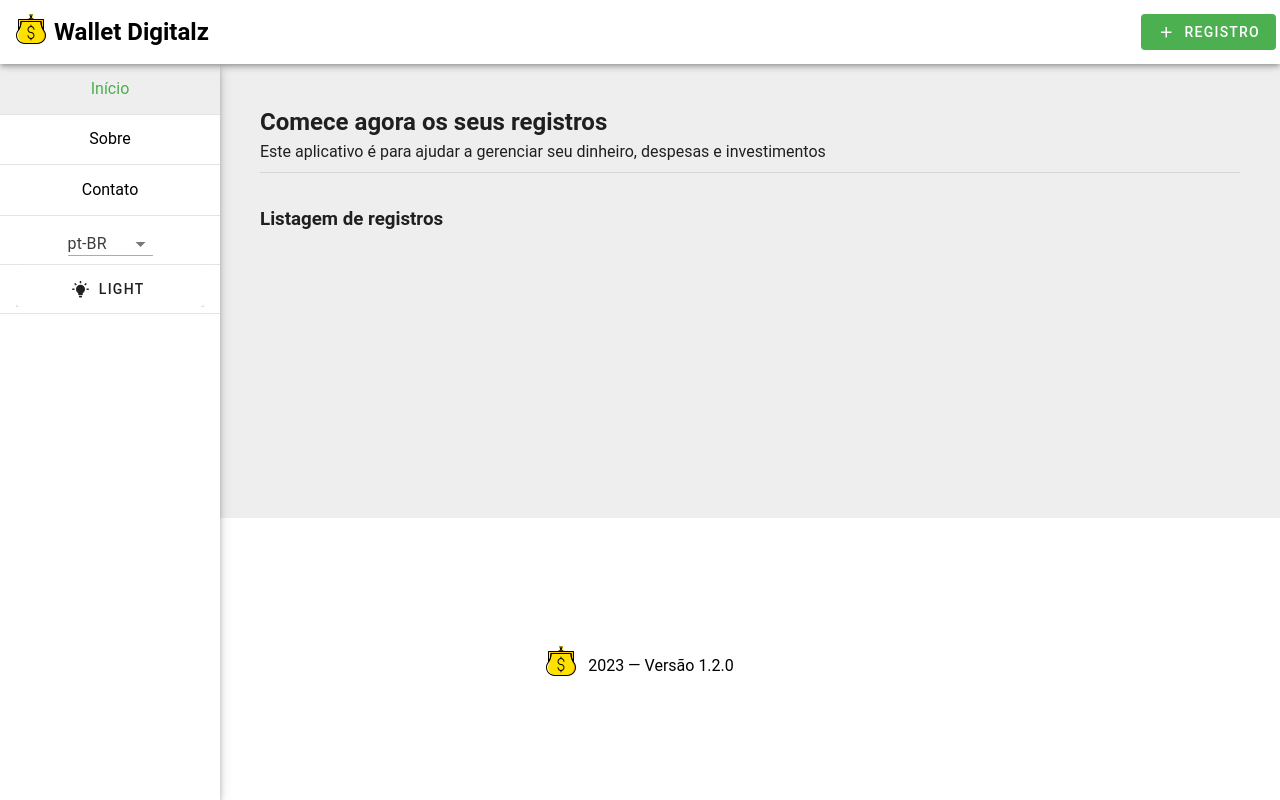
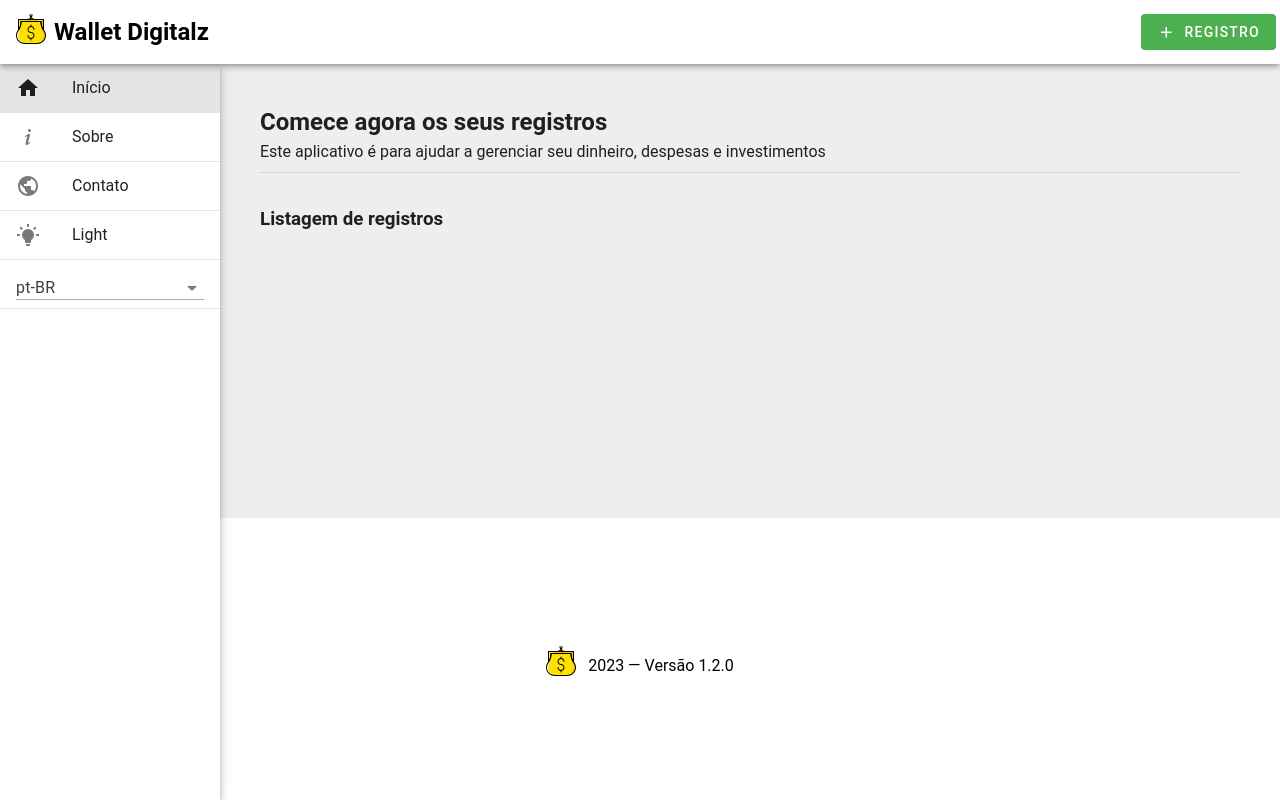
Before and after one commit to lucasferreiralimax/wallet-digitalz, a Vue app: page / in a window 1280 px wide. Built offline with nearby package versions, Linux system fonts and the light colour scheme.

Commit message:
adjustment menu with icons

```diff
--- a/src/App.vue
+++ b/src/App.vue
@@ -23,10 +23,7 @@ function toggleTheme () {
 }
 
 onMounted(() => {
-  if (xs.value) {
-    drawer.value = false;
-  }
-
+  if (xs.value) drawer.value = false;
   theme.value = localStorage.getItem('theme') ? String(localStorage.getItem('theme')) : 'light';
   setTheme(theme.value)
 })
@@ -55,28 +52,33 @@ onMounted(() => {
       class="elevation-5"
       location="left"
       rail
-      :rail-width="xs ? '150' : '220'"
+      rail-width="220"
       :floating="!xs"
       :permanent="!xs"
       :temporary="xs"
     >
-      <v-list class="py-0">
-        <router-link class="nav-item" to="/">{{ $t('nav.home') }}</router-link>
+      <v-list class="pa-0">
+        <v-list-item router-link to="/" prepend-icon="mdi-home">
+          {{ $t('nav.home') }}
+        </v-list-item>
         <v-divider />
-        <router-link class="nav-item" to="/about">{{ $t('nav.about') }}</router-link>
+        <v-list-item router-link to="/about" prepend-icon="mdi-information-variant">
+          {{ $t('nav.about') }}
+        </v-list-item>
         <v-divider />
-        <router-link class="nav-item" to="/contact">{{ $t('nav.contact') }}</router-link>
+        <v-list-item router-link to="/contact" prepend-icon="mdi-earth">
+          {{ $t('nav.contact') }}
+        </v-list-item>
+        <v-divider />
+        <v-list-item
+          @click="toggleTheme"
+          :prepend-icon="theme === 'light' ? 'mdi-lightbulb-on' : 'mdi-lightbulb-off'"
+        >
+          <span class="text-capitalize">{{ theme }}</span>
+        </v-list-item>
         <v-divider />
         <v-list-item>
           <Language />
-        </v-list-item>
-        <v-divider />
-        <v-list-item>
-          <v-btn
-          block
-          :prepend-icon="theme === 'light' ? 'mdi-lightbulb-on' : 'mdi-lightbulb-off'"
-          @click="toggleTheme"
-          >{{ theme }}</v-btn>
         </v-list-item>
       </v-list>
       <v-divider />
@@ -99,18 +101,6 @@ onMounted(() => {
 .logo.router-link-exact-active {
   pointer-events: none;
 }
-.nav-item {
-  text-decoration: none;
-  width: 100%;
-  display: flex;
-  padding: .8rem .5rem;
-  color: rgba(var(--v-theme-on-surface));
-  justify-content: center;
-}
-.nav-item.router-link-exact-active {
-  background: rgba(var(--v-theme-main));
-  color: rgba(var(--v-theme-success));
-}
 .main {
   background: rgba(var(--v-theme-main));
 }
--- a/src/components/Language/index.vue
+++ b/src/components/Language/index.vue
@@ -13,7 +13,6 @@ watch(locale, (val) => {
 <template>
   <v-select
     label="Language"
-    class="language"
     v-model="locale"
     single-line
     :items="[...supportLocales]"
@@ -22,10 +21,3 @@ watch(locale, (val) => {
     hide-details="auto"
   />
 </template>
-
-<style>
-.language {
-  width: 85px;
-  margin: 0 auto;
-}
-</style>
```
